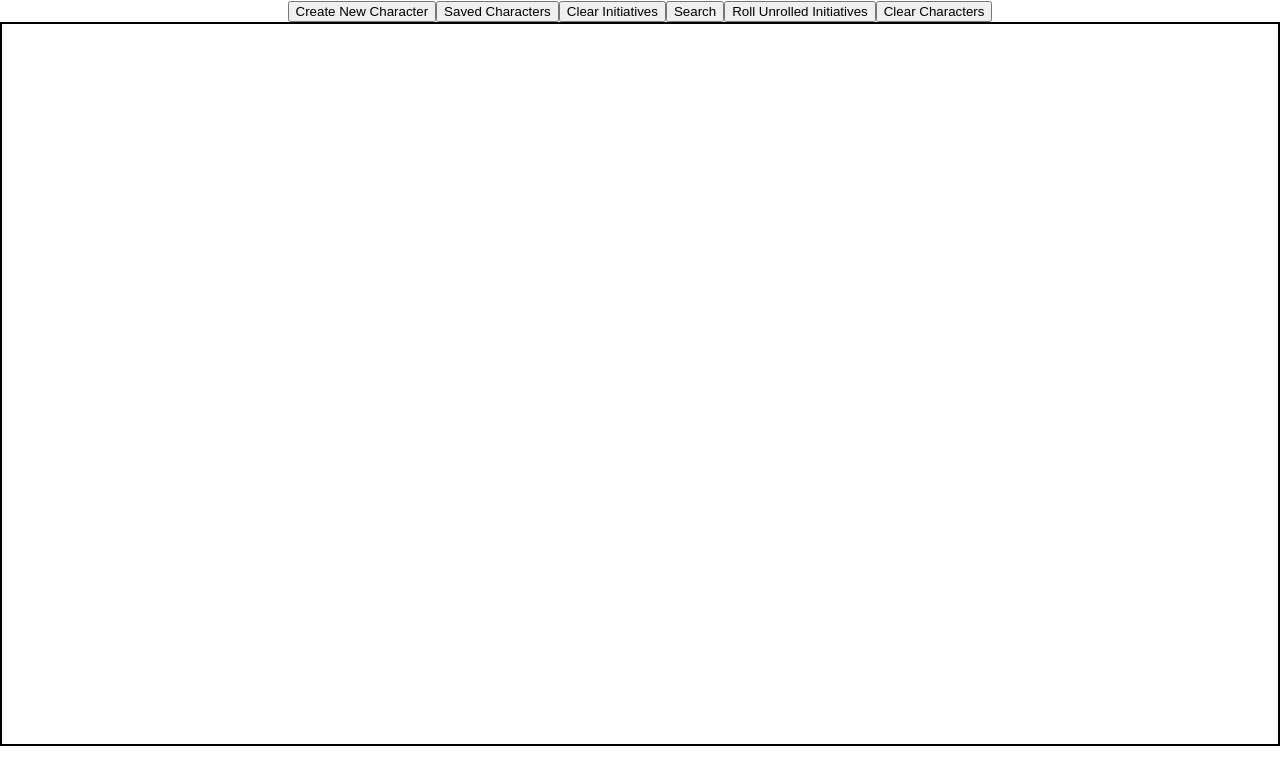
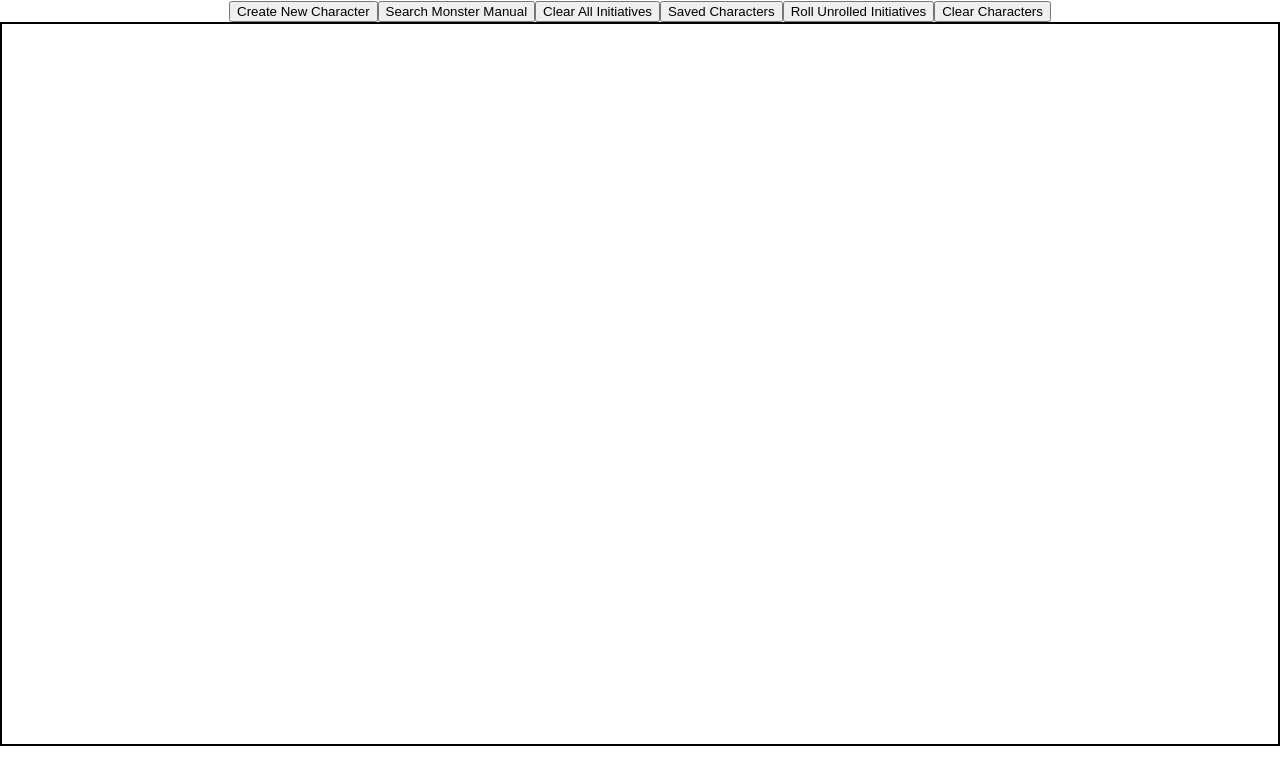
Before and after one commit to brewchetta/monstrous-initiative-tracker, a React (Create React App) app: page / in a window 1280 px wide. Shown: the top 784 px of the page. Built offline with nearby package versions, Linux system fonts and the light colour scheme.

Commit message:
moved context actions to context action button component

```diff
--- a/src/components/initiative-list/ClearCharactersButton.js
+++ /dev/null
@@ -1,14 +0,0 @@
-import { CharactersContext } from "../../context/characters-context.js"
-import { useContext } from "react"
-
-export default function ClearCharactersButton() {
-
-  const dispatch = useContext(CharactersContext)[1]
-
-  return (
-    <button onClick={() => dispatch({type: "CLEAR_CHARACTERS"})}>
-      Clear Characters
-    </button>
-  )
-
-}
--- a/src/components/initiative-list/ContextActionButton.js
+++ b/src/components/initiative-list/ContextActionButton.js
@@ -1,6 +1,6 @@
 import { useContext } from "react"
 
-export default function LocalCharactersButton({context, text, type}) {
+export default function ContextActionButton({context, text, type}) {
 
   const dispatch = useContext(context)[1]
 
--- a/src/components/initiative-list/InitiativeList.js
+++ b/src/components/initiative-list/InitiativeList.js
@@ -1,12 +1,12 @@
+// CONTEXT
 import { useContext } from 'react'
+import { CharactersContext } from '../../context/characters-context'
+import { DetailContext } from '../../context/detail-context'
+// COMPONENTS //
 import InitiativeCard from './InitiativeCard'
 import AddCharacterButton from './AddCharacterButton'
-import SearchButton from './SearchButton'
-import LocalCharactersButton from './LocalCharactersButton'
-import ResetInitiativesButton from './ResetInitiativesButton'
-import RollInitiativesButton from './RollInitiativesButton'
-import ClearCharactersButton from './ClearCharactersButton'
-import { CharactersContext } from '../../context/characters-context'
+import ContextActionButton from "./ContextActionButton"
+// STYLE //
 import "./InitiativeList.css"
 
 export default function InitiativeList(props) {
@@ -26,11 +26,21 @@ export default function InitiativeList(props) {
       <div id="context-buttons">
 
         <AddCharacterButton />
-        <SearchButton />
-        <ResetInitiativesButton />
-        <LocalCharactersButton />
-        <RollInitiativesButton />
-        <ClearCharactersButton />
+        <ContextActionButton context={DetailContext}
+          text={"Search Monster Manual"}
+          type={"SEARCH"} />
+        <ContextActionButton context={CharactersContext}
+          text={"Clear All Initiatives"}
+          type={"RESET_INITIATIVES"} />
+        <ContextActionButton context={DetailContext}
+          text={"Saved Characters"}
+          type={"LOCAL_CHARACTERS"} />
+        <ContextActionButton context={CharactersContext}
+          text={"Roll Unrolled Initiatives"}
+          type={"ROLL_UNROLLED_INITIATIVES"} />
+        <ContextActionButton context={CharactersContext}
+          text={"Clear Characters"}
+          type={"CLEAR_CHARACTERS"} />
 
       </div>
 
--- a/src/components/initiative-list/LocalCharactersButton.js
+++ /dev/null
@@ -1,18 +0,0 @@
-import { useContext } from "react"
-import { DetailContext } from "../../context/detail-context"
-
-export default function LocalCharactersButton(props) {
-
-  const dispatchDetail = useContext(DetailContext)[1]
-
-  const handleClick = () => {
-    dispatchDetail({type: "SEARCH"})
-  }
-
-  return (
-    <button onClick={handleClick}>
-      Search
-    </button>
-  )
-
-}
--- a/src/components/initiative-list/ResetInitiativesButton.js
+++ /dev/null
@@ -1,14 +0,0 @@
-import { CharactersContext } from "../../context/characters-context.js"
-import { useContext } from "react"
-
-export default function ResetInitiativesButton() {
-
-  const dispatch = useContext(CharactersContext)[1]
-
-  return (
-    <button onClick={() => dispatch({type: "RESET_INITIATIVES"})}>
-      Clear Initiatives
-    </button>
-  )
-
-}
--- a/src/components/initiative-list/RollInitiativesButton.js
+++ /dev/null
@@ -1,14 +0,0 @@
-import { CharactersContext } from "../../context/characters-context.js"
-import { useContext } from "react"
-
-export default function RollInitiativesButton() {
-
-  const dispatch = useContext(CharactersContext)[1]
-
-  return (
-    <button onClick={() => dispatch({type: "ROLL_UNROLLED_INITIATIVES"})}>
-      Roll Unrolled Initiatives
-    </button>
-  )
-
-}
--- a/src/components/initiative-list/SearchButton.js
+++ /dev/null
@@ -1,18 +0,0 @@
-import { useContext } from "react"
-import { DetailContext } from "../../context/detail-context"
-
-export default function LocalCharactersButton() {
-
-  const dispatchDetail = useContext(DetailContext)[1]
-
-  const handleClick = () => {
-    dispatchDetail({type: "LOCAL_CHARACTERS"})
-  }
-
-  return (
-    <button onClick={handleClick}>
-      Saved Characters
-    </button>
-  )
-
-}
```
